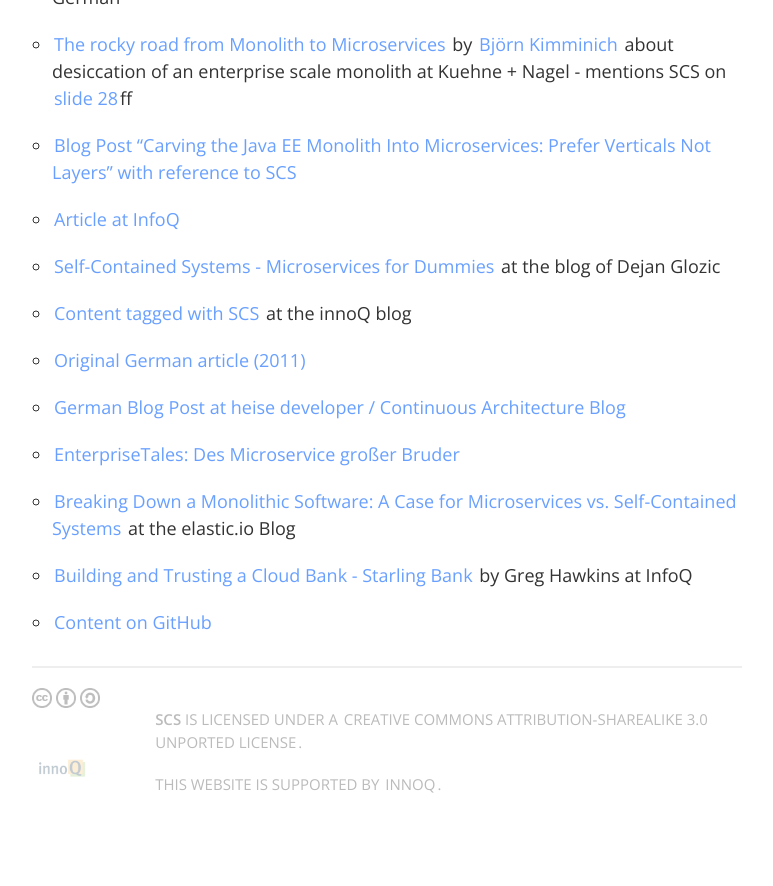
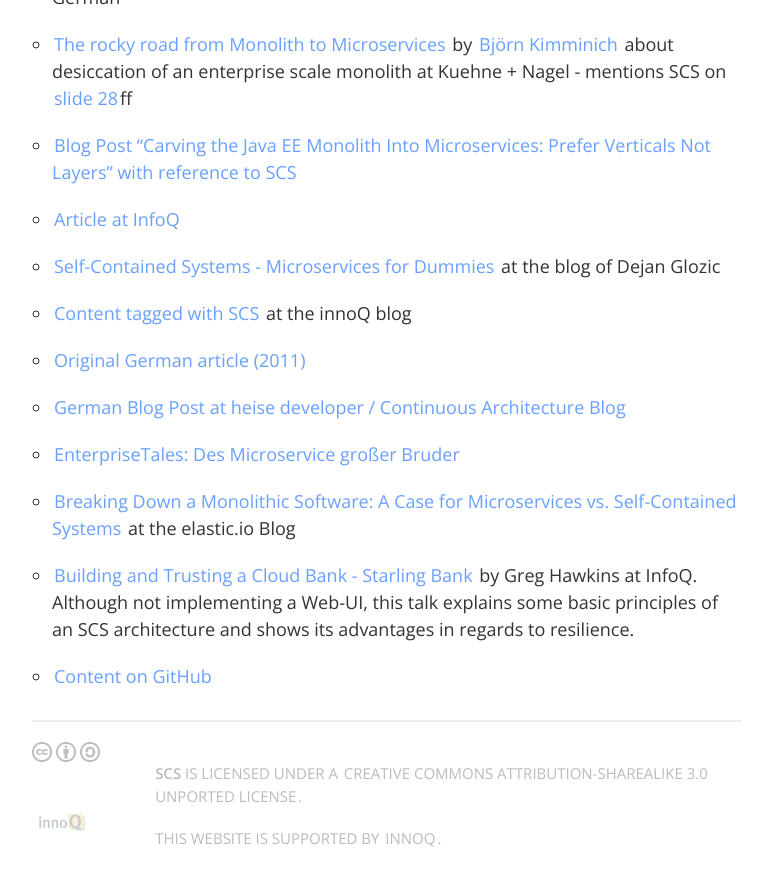
Before and after one commit to innoq/SCS, a Jekyll site: the page built from links.md, in a window 1280 px wide and 900 px high, scrolled down 1175 px. Shown: the top 886 px of the window, without its empty margins (128-901 px from the left). Built offline with Jekyll 4.4.1, drawn with Linux system fonts in a browser that asks for light colours; before the commit the page ends 2021 px from its top, so only the background shows below that.

Commit message:
add comment to Starling Bank SCS link, to clarify differences to full fletched SCS

```diff
--- a/links.md
+++ b/links.md
@@ -64,6 +64,6 @@
 
 * [Breaking Down a Monolithic Software: A Case for Microservices vs. Self-Contained Systems](http://www.elastic.io/breaking-down-monolith-microservices-and-self-contained-systems/) at the elastic.io Blog
 
-* [Building and Trusting a Cloud Bank - Starling Bank](https://www.infoq.com/presentations/starling-bank-resilience/) by Greg Hawkins at InfoQ
+* [Building and Trusting a Cloud Bank - Starling Bank](https://www.infoq.com/presentations/starling-bank-resilience/) by Greg Hawkins at InfoQ. Although not implementing a Web-UI, this talk explains some basic principles of an SCS architecture and shows its advantages in regards to resilience.
 
 * [Content on GitHub](https://github.com/innoq/SCS)
```
